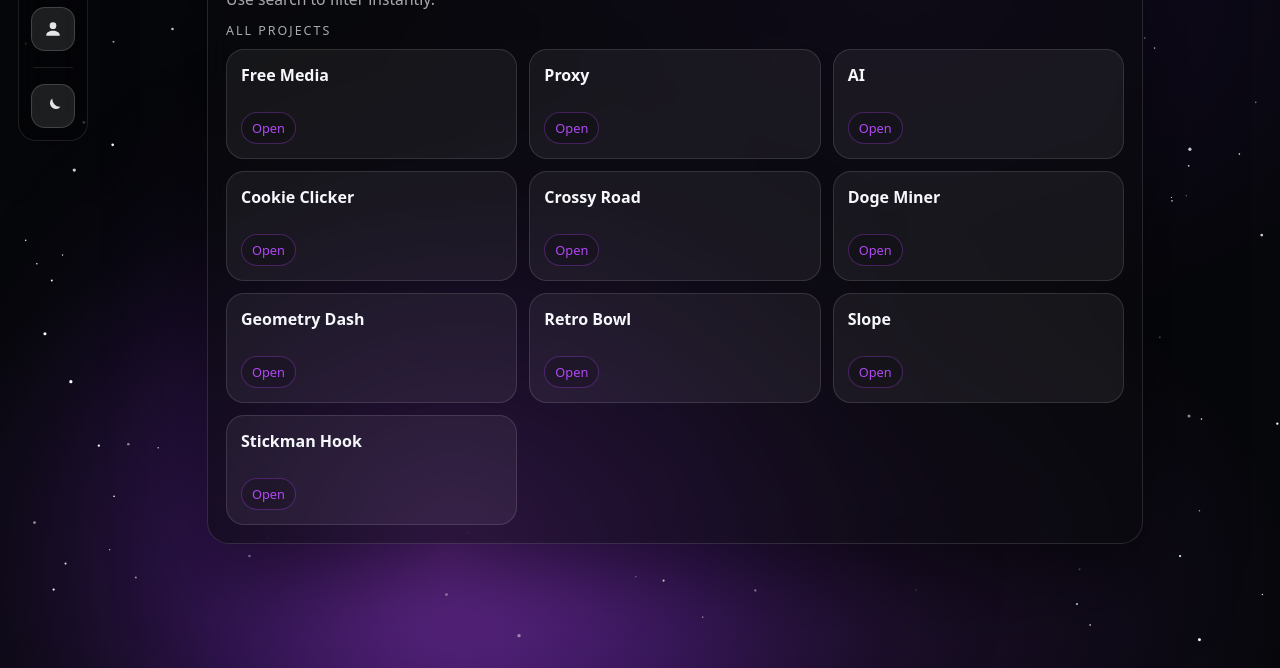
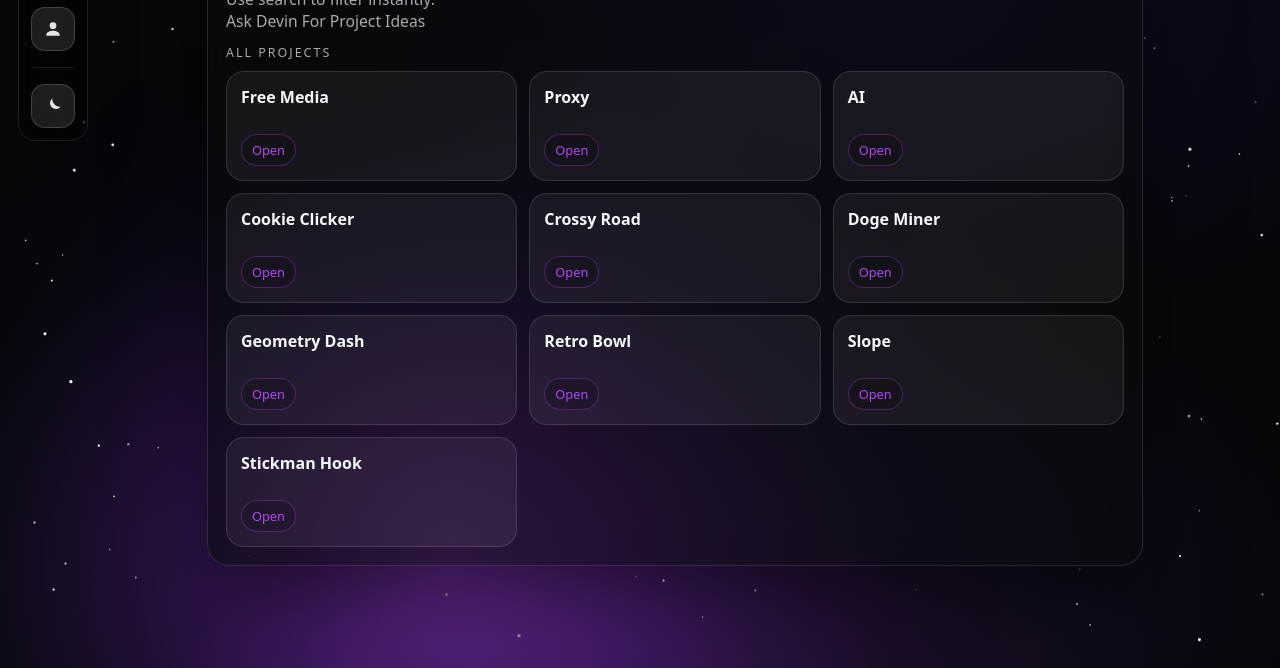
Before and after one commit to CueOnYT/cueonyt.github.io, a plain HTML site: page projects.html in a window 1280 px wide. Shown: the part 132-800 px from the top of the page. Drawn offline with Linux system fonts and the light colour scheme; animation ran at ten frames a second.

Commit message:
Update projects.html

```diff
--- a/projects.html
+++ b/projects.html
@@ -33,6 +33,7 @@
         <div>
           <h1 class="page-title">Projects</h1>
           <p class="page-subtitle">Use search to filter instantly.</p>
+          <p class="page-subtitle">Ask Devin For Project Ideas</p>
         </div>
 
         <div class="search">
```
